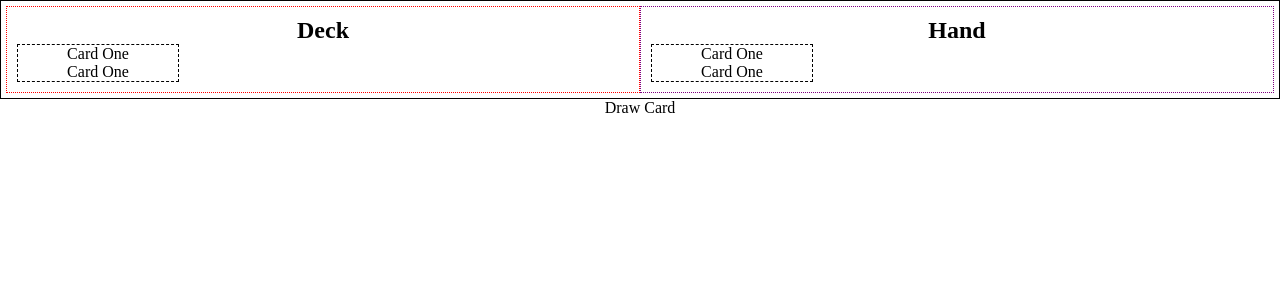
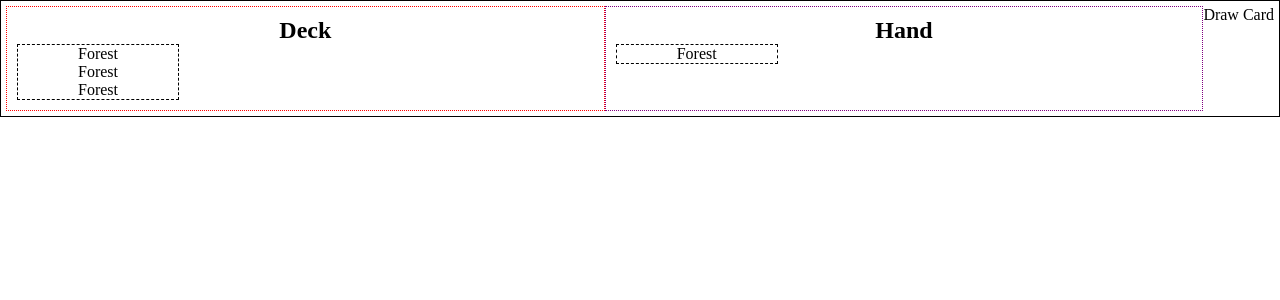
Before and after one commit to williamcameron/mtg-react-game, a React (Create React App) app: page / in a window 1280 px wide. Shown: the top 300 px of the page. Built offline with nearby package versions, Linux system fonts and the light colour scheme.

Commit message:
Remove redux and get drawing from hand working using local state.

```diff
--- a/src/App.js
+++ b/src/App.js
@@ -1,32 +1,17 @@
 import React, { Component } from 'react';
 import Game from './features/game';
 import './App.css';
-import draw from './features/deck/draw';
 
 class App extends Component {
 
   constructor(props){
     super(props);
-    this.state = { something: '' };
-  }
-
-  componentWillMount(){
-    this.setState({
-      something: 'World!!'
-    })
-
-
-  }
-
-  onClick() {
-    draw();
   }
 
   render() {
     return (
       <div className="App">
-        <Game myProp={this.state.something} />
-        <div onClick={ this.onClick }>Draw Card</div>
+        <Game />
       </div>
     );
   }
--- a/src/config/store.js
+++ /dev/null
@@ -1,15 +0,0 @@
-import { createStore, combineReducers } from 'redux';
-import deckReducer from '../features/deck/reducer';
-import handReducer from '../features/hand/reducer';
-
-const rootReducer = combineReducers({
-    deck: deckReducer,
-    hand: handReducer
-});
-
-const store = createStore(
-    rootReducer,
-    window.__REDUX_DEVTOOLS_EXTENSION__ && window.__REDUX_DEVTOOLS_EXTENSION__()
-);
-
-export default store;
--- a/src/features/deck/draw.js
+++ /dev/null
@@ -1,18 +0,0 @@
-import store from '../../config/store';
-
-export default function draw() {
-
-    store.dispatch({
-        type: 'ADD_CARD_TO_HAND',
-        payload: {
-            card: store.getState().deck.cards.pop()
-        }
-    });
-
-    store.dispatch({
-        type: 'REMOVE_TOP_CARD',
-        payload: {
-
-        }
-    });
-};
--- a/src/features/deck/index.js
+++ b/src/features/deck/index.js
@@ -4,15 +4,20 @@ import './Deck.css';
 class Deck extends Component {
 
     render() {
+
         return (
             <div className="Deck">
                 <h2>Deck</h2>
                 <ul>
-                <li>Card One</li>
-                <li>Card One</li>
+                    {
+                        this.props.deck.map((card) => (
+                            <li>{ card.name }</li>
+                        ))
+                    }
                 </ul>
             </div>
         );
+
     }
 }
 
--- a/src/features/deck/reducer.js
+++ /dev/null
@@ -1,27 +0,0 @@
-const initialState = {
-    cards: [{
-        name: 'Forest'
-    },
-    {
-        name: 'Forest'
-    },
-    {
-        name: 'Forest'
-    }],
-    floating_card: null
-};
-
-const deckReducer = (state = initialState, action) => {
-    switch (action.type) {
-        default:
-            return state;
-        case 'REMOVE_TOP_CARD':
-            state.deck.cards.pop();
-            return {
-                ...state,
-
-            };
-    }
-};
-
-export default deckReducer;
--- a/src/features/game/index.js
+++ b/src/features/game/index.js
@@ -1,8 +1,6 @@
 import React, { Component } from 'react';
 import Deck from '../deck';
 import Hand from '../hand';
-
-
 import './Game.css';
 
 
@@ -11,25 +9,41 @@ class Game extends Component {
     constructor(props) {
         super(props);
         this.state = {
+            deck: [{
+                name: 'Forest'
+            },
+            {
+                name: 'Forest'
+            },
+            {
+                name: 'Forest'
+            }],
+            hand: [
+            {
+                name: 'Forest'
+            }
+            ]
+        };
 
-        };
+        this.onClick = this.onClick.bind(this);
     }
 
-    componentWillMount() {
+
+    onClick(){
+        let popped = this.state.deck.pop();
+        let hand = this.state.hand;
+        hand.push(popped);
         this.setState({
-
+            hand
         });
-
-        // const cards = store.getState().deck.cards;
-
-
     }
-
     render() {
        return (
        <div className="Game">
-            <Deck />
-            <Hand />
+            <Deck deck={ this.state.deck }/>
+            <Hand hand={ this.state.hand }/>
+
+            <div onClick={ this.onClick }>Draw Card</div>
         </div>
        );
     }
--- a/src/features/hand/index.js
+++ b/src/features/hand/index.js
@@ -7,8 +7,11 @@ class Hand extends Component {
        <div className="Hand">
             <h2>Hand</h2>
             <ul>
-                <li>Card One</li>
-                <li>Card One</li>
+                {
+                this.props.hand.map((card) => (
+                    <li>{ card.name }</li>
+                ))
+                }
             </ul>
         </div>
        );
--- a/src/features/hand/reducer.js
+++ /dev/null
@@ -1,19 +0,0 @@
-const initialState = {
-    cards: []
-};
-
-const handReducer = (state = initialState, action) => {
-    switch (action.type) {
-        default:
-            return state;
-        case 'ADD_CARD_TO_HAND':
-            state.cards.push(action.payload.card);
-
-            return {
-                ...state,
-
-            };
-    }
-};
-
-export default handReducer;
--- a/src/index.js
+++ b/src/index.js
@@ -1,12 +1,8 @@
 import React from 'react';
 import ReactDOM from 'react-dom';
 import App from './App';
-import { Provider } from 'react-redux'
-import store from './config/store'
 
 ReactDOM.render(
-    <Provider store={ store }>
-        <App />
-    </Provider>,
+    <App />,
     document.getElementById('root')
 );
```
Lines whose indentation alone changed are shown as unchanged.
